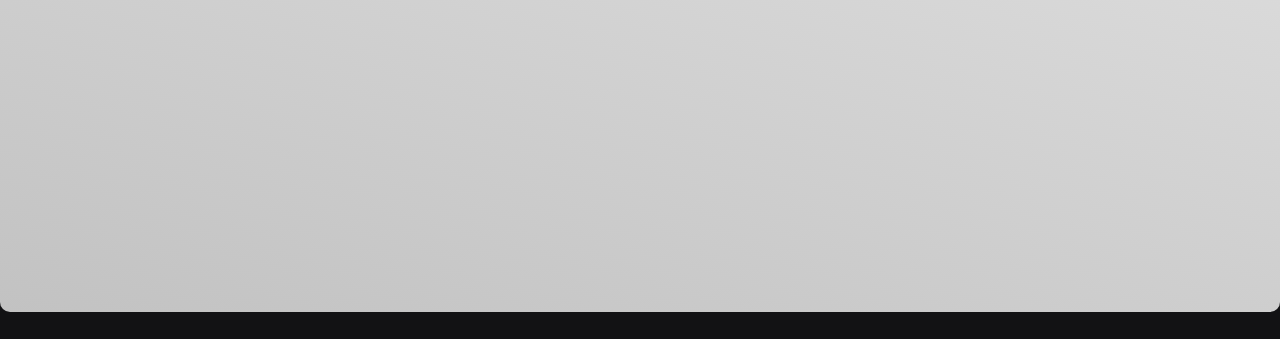
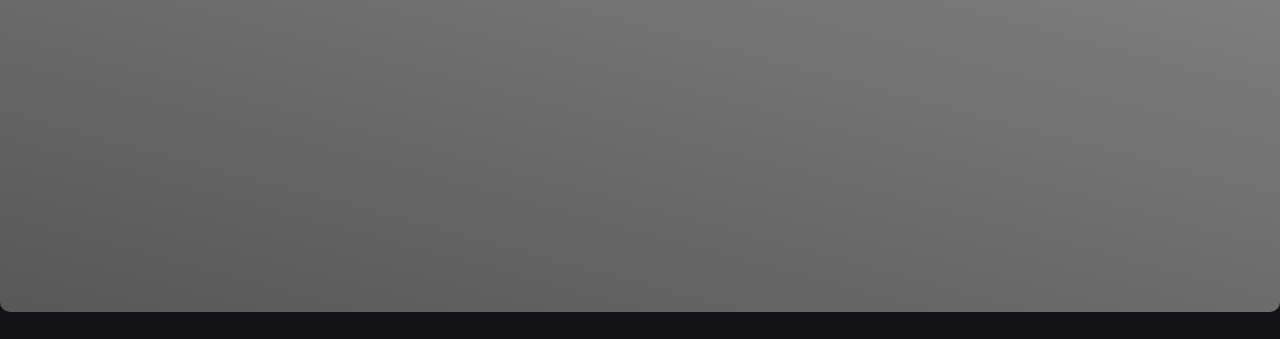
Before and after one commit to MiguelHort/Crowd.V1, a PHP site: page / in a window 1280 px wide; the page is wider, and only the part inside the window is pictured. Shown: the part 1653-1992 px from the top of that part. Run offline with PHP 8.4, Linux system fonts and the light colour scheme.

Commit message:
Cor do container

```diff
--- a/Crowd/Pagina Inicial/visual.css
+++ b/Crowd/Pagina Inicial/visual.css
@@ -313,7 +313,7 @@ body{
 
 .hero-section{
   align-items: flex-start;
-  background-image: linear-gradient(15deg, #c2c2c2 0%, #ffffff 150%);
+  background-image: linear-gradient(15deg, #575757 0%, #bbbbbb 150%);
   display: flex;
   min-height: 100%;
   justify-content: center;
```
